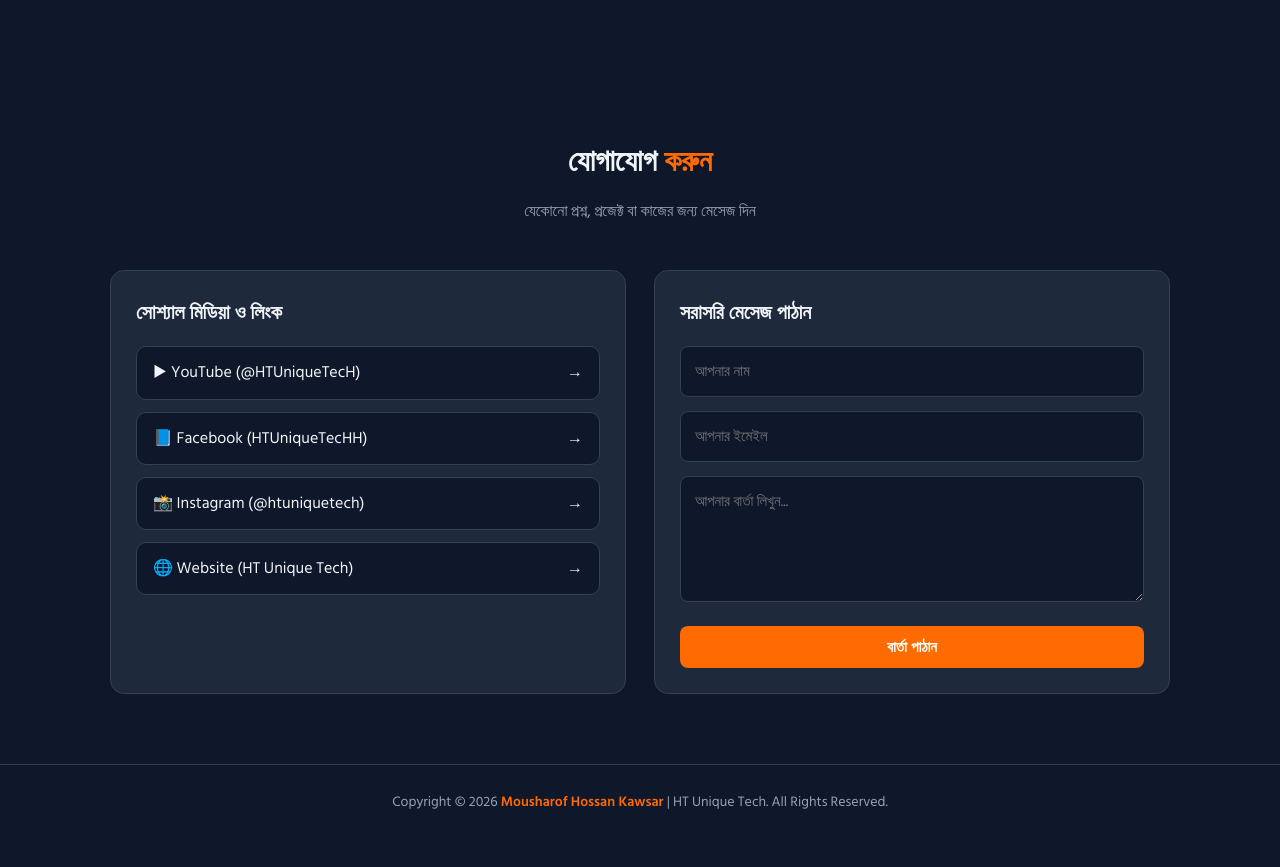
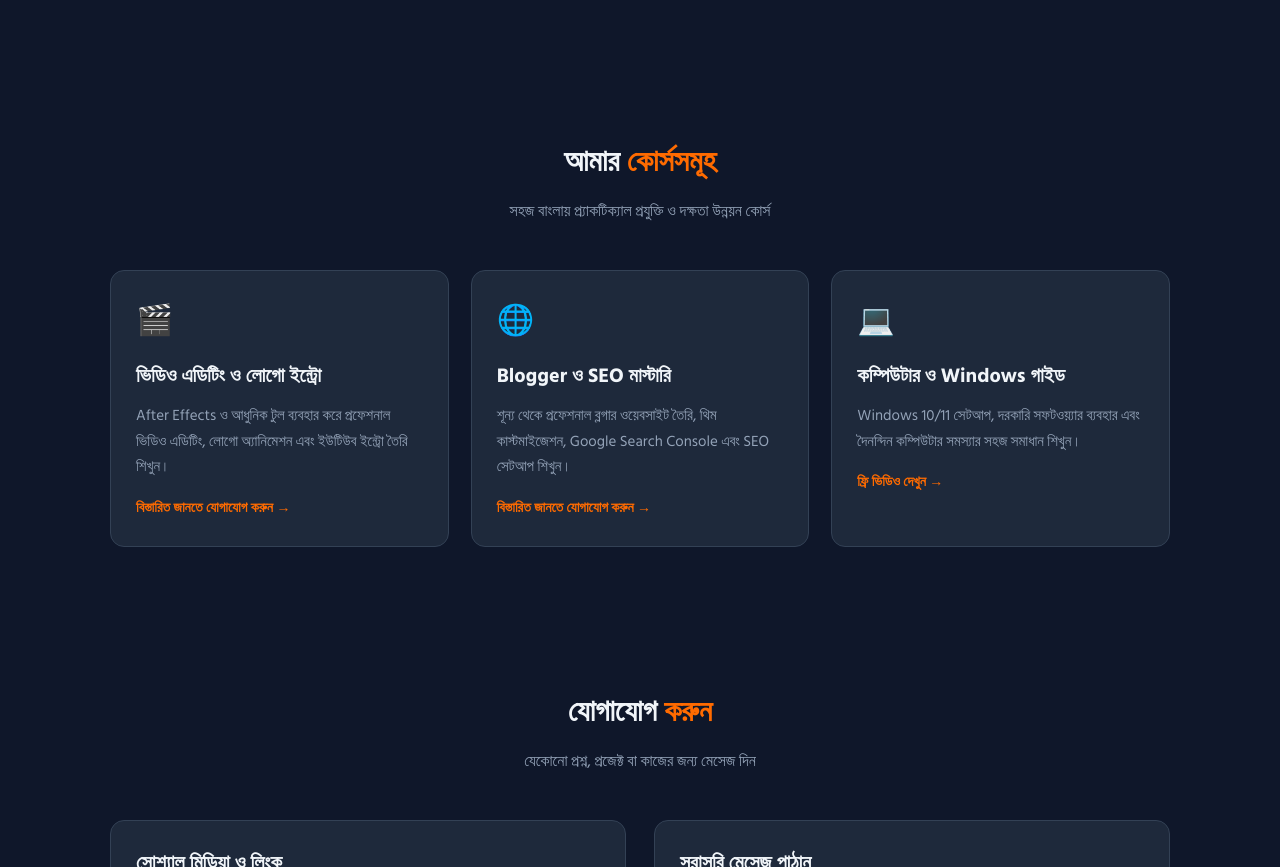
Before and after one commit to htuniquetech/htuniquetech.github.io, a plain HTML site: page index.html in a window 1280 px wide. Shown: the part 2310-3177 px from the top of the page. Before the commit the page ends 3148 px from the top, so only its background shows below. Drawn offline with Linux system fonts and the light colour scheme.

Commit message:
Update index.html

```diff
--- a/index.html
+++ b/index.html
@@ -433,7 +433,31 @@
       </div>
     </div>
   </section>
-
+<!-- Courses Section -->
+  <section id="courses">
+    <h2 class="section-title">আমার <span>কোর্সসমূহ</span></h2>
+    <p class="section-sub">সহজ বাংলায় প্র্যাকটিক্যাল প্রযুক্তি ও দক্ষতা উন্নয়ন কোর্স</p>
+    <div class="grid">
+      <div class="card">
+        <div class="card-icon">🎬</div>
+        <h3>ভিডিও এডিটিং ও লোগো ইন্ট্রো</h3>
+        <p>After Effects ও আধুনিক টুল ব্যবহার করে প্রফেশনাল ভিডিও এডিটিং, লোগো অ্যানিমেশন এবং ইউটিউব ইন্ট্রো তৈরি শিখুন।</p>
+        <a href="#contact" class="card-link">বিস্তারিত জানতে যোগাযোগ করুন →</a>
+      </div>
+      <div class="card">
+        <div class="card-icon">🌐</div>
+        <h3>Blogger ও SEO মাস্টারি</h3>
+        <p>শূন্য থেকে প্রফেশনাল ব্লগার ওয়েবসাইট তৈরি, থিম কাস্টমাইজেশন, Google Search Console এবং SEO সেটআপ শিখুন।</p>
+        <a href="#contact" class="card-link">বিস্তারিত জানতে যোগাযোগ করুন →</a>
+      </div>
+      <div class="card">
+        <div class="card-icon">💻</div>
+        <h3>কম্পিউটার ও Windows গাইড</h3>
+        <p>Windows 10/11 সেটআপ, দরকারি সফটওয়্যার ব্যবহার এবং দৈনন্দিন কম্পিউটার সমস্যার সহজ সমাধান শিখুন।</p>
+        <a href="https://www.youtube.com/@HTUniqueTecH" target="_blank" class="card-link">ফ্রি ভিডিও দেখুন →</a>
+      </div>
+    </div>
+  </section>
   <!-- Contact Section -->
   <section id="contact">
     <h2 class="section-title">যোগাযোগ <span>করুন</span></h2>
```
